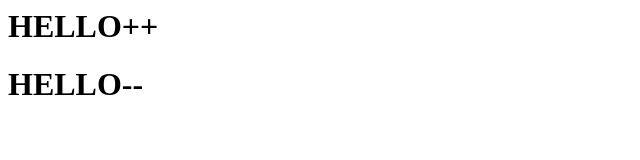
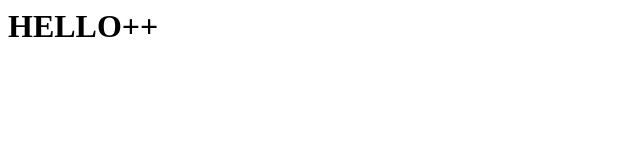
Before and after one commit to M-edY/Git2, a plain HTML site: page index.html in a window 1280 px wide. Shown: the whole page, without its empty margins (0-640 px from the left). Drawn offline with Linux system fonts and the light colour scheme.

```diff
--- a/index.html
+++ b/index.html
@@ -3,7 +3,6 @@
     <head>
         <body>
             <h1>HELLO++</h1>
-            <h1>HELLO--</h1>
         </body>
     </head>
 
```
